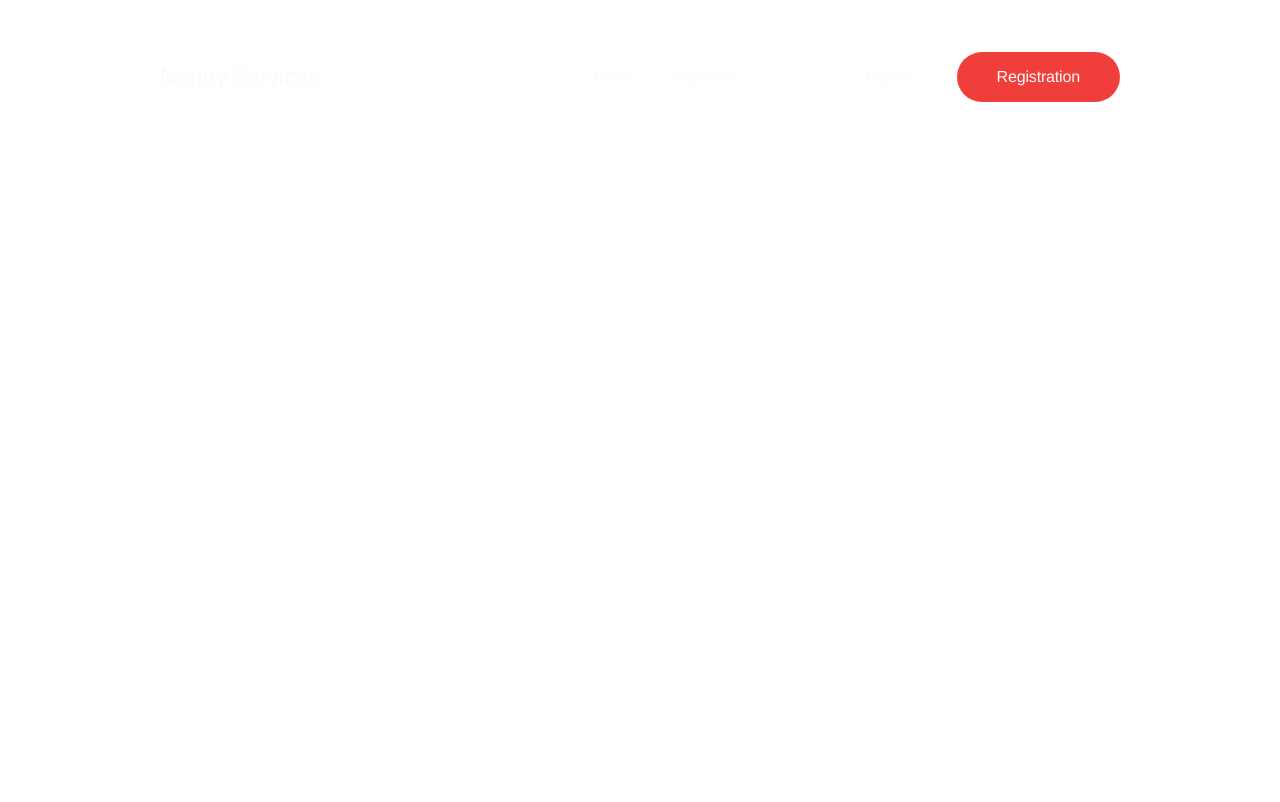
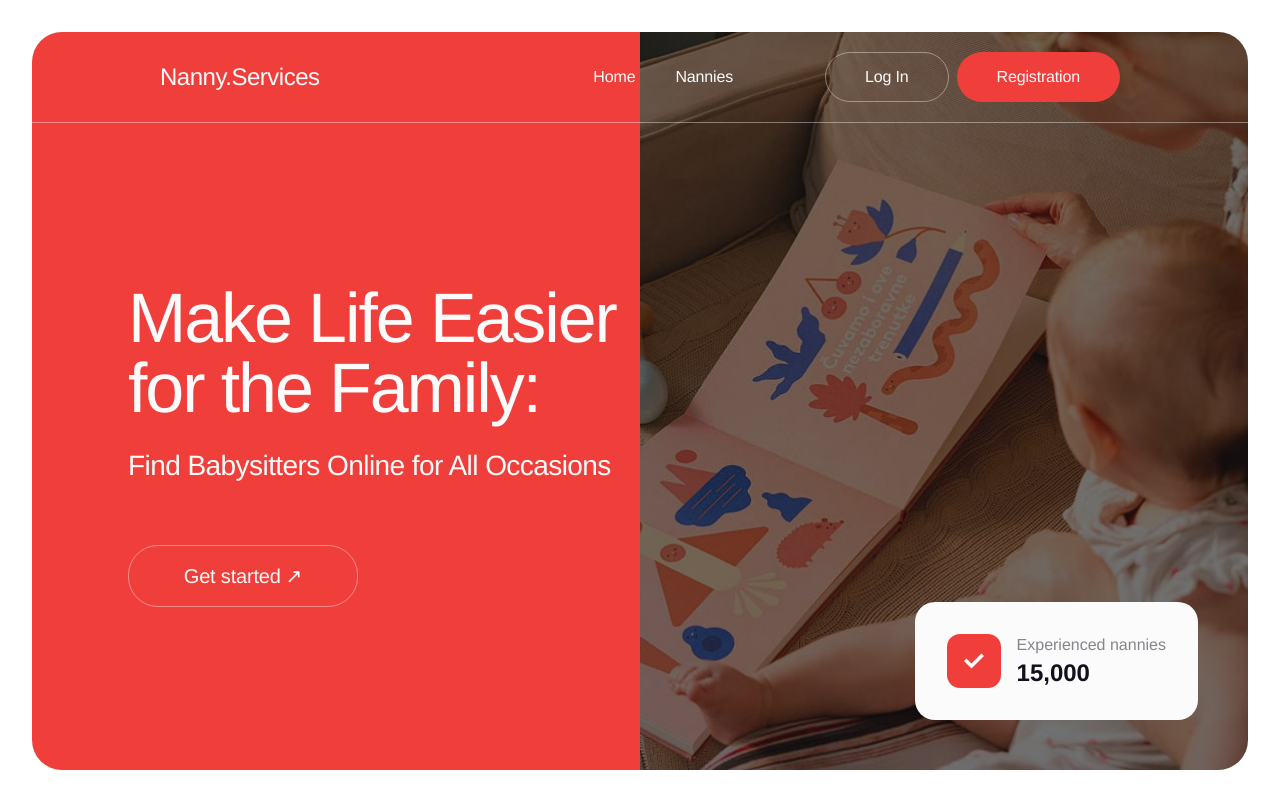
Before and after one commit to Mariana331/app-nannies-services, a React (Vite) app: page / in a window 1280 px wide. Built offline with nearby package versions, Linux system fonts and the light colour scheme.

Commit message:
updated Header and App

```diff
--- a/src/App/App.tsx
+++ b/src/App/App.tsx
@@ -30,7 +30,7 @@ function App() {
       )}
 
       <Routes>
-        <Route path="/home" element={<Home />} />
+        <Route path="/" element={<Home />} />
         <Route path="/nannies" element={<Nannies />} />
         <Route path="/favorites" element={<Favorites />} />
       </Routes>
--- a/src/components/Header/Header.tsx
+++ b/src/components/Header/Header.tsx
@@ -27,7 +27,7 @@ export default function Header({ setModalType, page }: HeaderProps) {
   return (
     <div className={css.header} style={headerStyle}>
       <div className={css.logo}>
-        <Link to="/home" aria-label="Home" className={css.logo_text}>
+        <Link to="/" aria-label="Home" className={css.logo_text}>
           Nanny.Services
         </Link>
       </div>
@@ -35,7 +35,7 @@ export default function Header({ setModalType, page }: HeaderProps) {
         <nav className={css.nav}>
           <ul className={css.navigation}>
             <li>
-              <Link className={css.nav_text} to="/home">
+              <Link className={css.nav_text} to="/">
                 Home
               </Link>
             </li>
```
